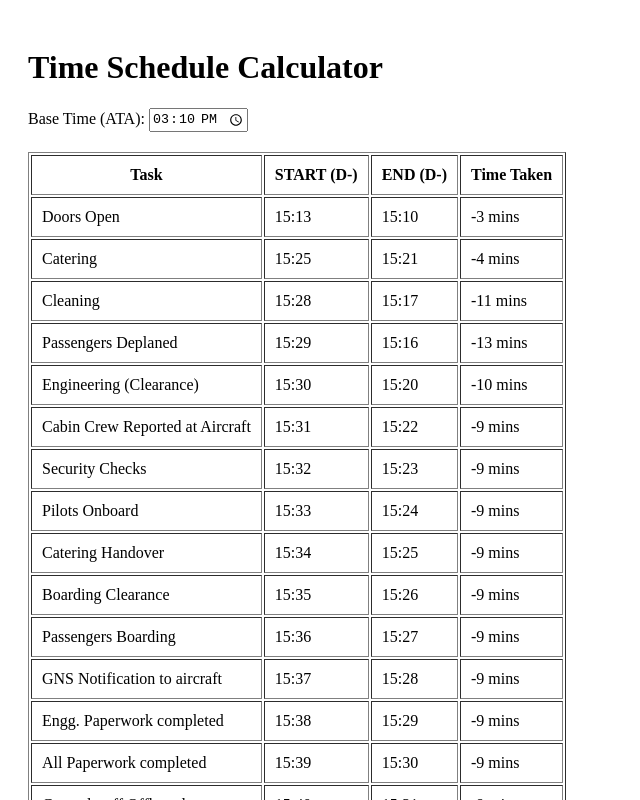
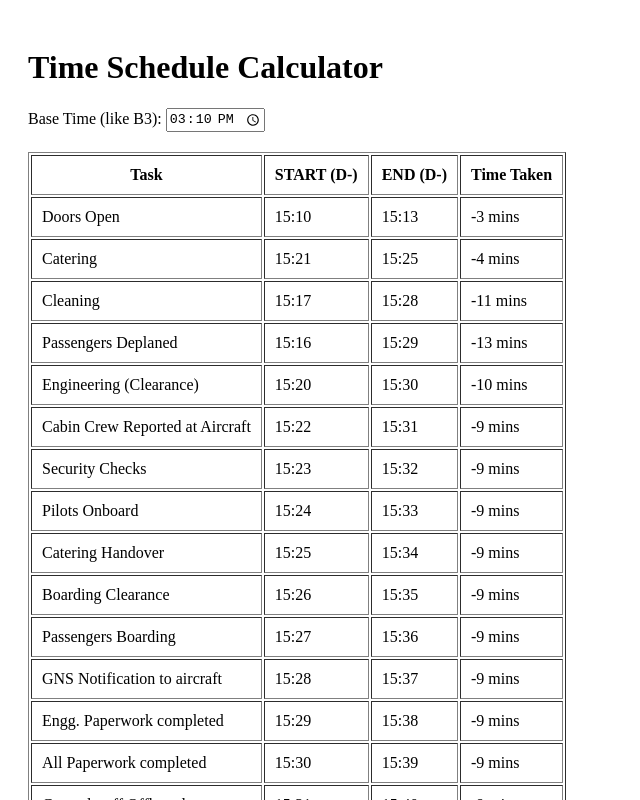
Before and after one commit to chandant55/pts-table, a React (Vite) app: page / in a window 1280 px wide. Shown: the top 800 px of the page, without its empty margins (0-640 px from the left). Built offline with nearby package versions, Linux system fonts and the light colour scheme.

Commit message:
reverse start and end time

```diff
--- a/src/App.jsx
+++ b/src/App.jsx
@@ -2,7 +2,7 @@
 import React, { useState } from "react";
 
 function App() {
-  const [baseTime, setBaseTime] = useState("15:10"); // Base time from user (like B3)
+  const [baseTime, setBaseTime] = useState("15:10"); // Base time from user (in 24-hour format)
 
   // Task data: Task Name, E, and F values from your dataset
   const tasks = [
@@ -45,8 +45,8 @@ function App() {
 
   // Function to calculate start and end times based on base time and duration
   const calculateTimes = (baseTime, E, F) => {
-    const startTime = addMinutes(baseTime, F); // G4 formula
-    const endTime = addMinutes(baseTime, E);   // H4 formula
+    const startTime = addMinutes(baseTime, E); // Reversed: Add E for START (D-)
+    const endTime = addMinutes(baseTime, F);   // Reversed: Add F for END (D-)
     return { startTime, endTime, timeTaken: `${E - F} mins` }; // Time Taken (K4)
   };
 
@@ -56,7 +56,7 @@ function App() {
 
       {/* Input for base time */}
       <div>
-        <label>Base Time (ATA): </label>
+        <label>Base Time (like B3): </label>
         <input
           type="time"
           value={baseTime}
```
